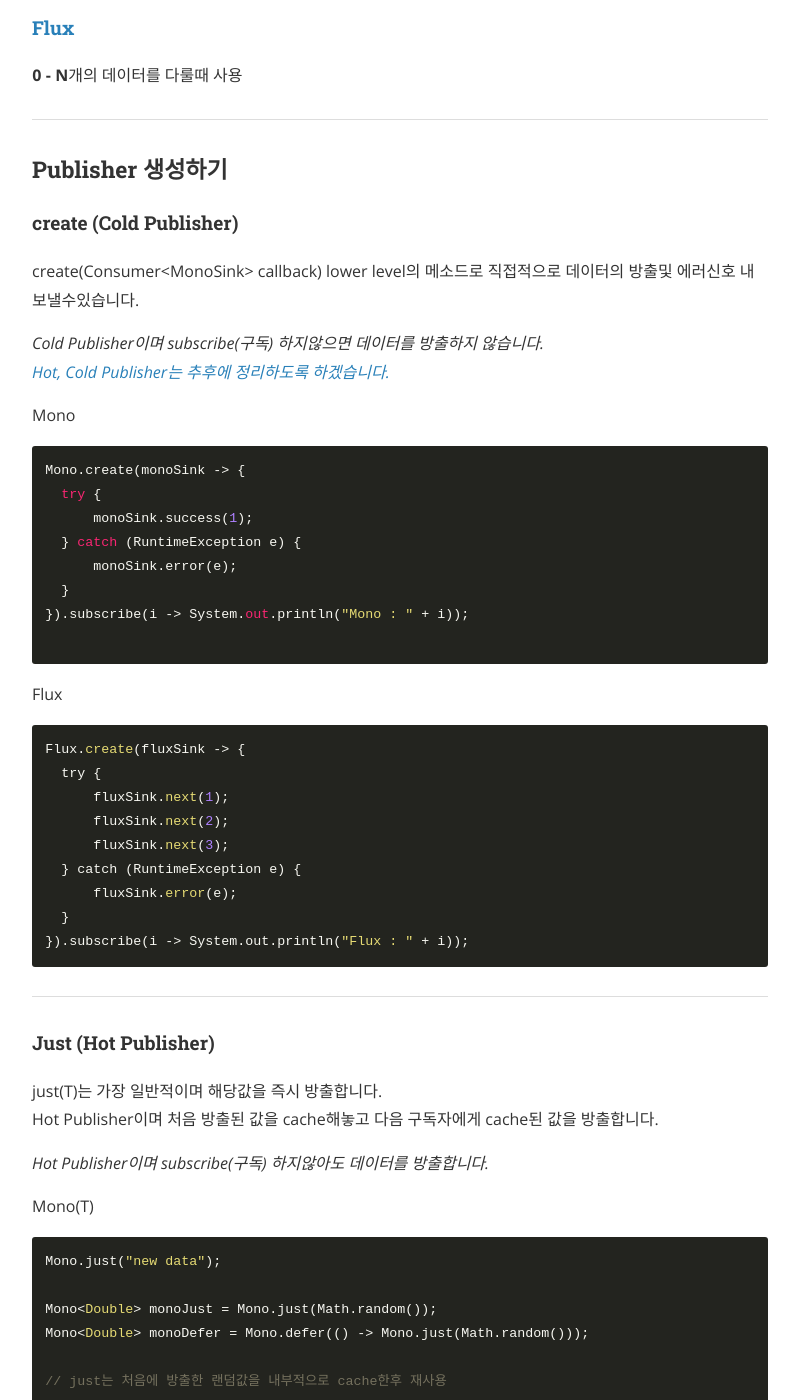
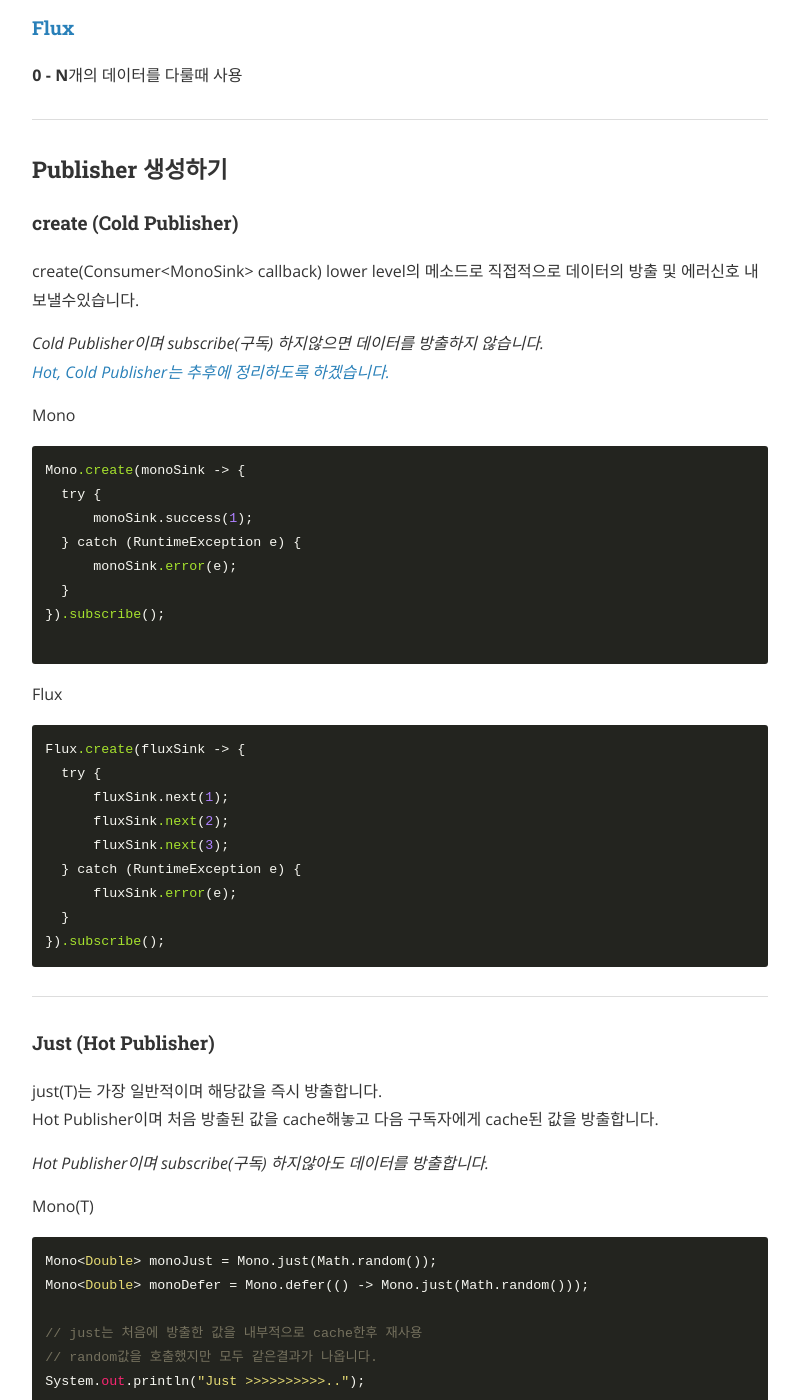
Before and after one commit to tries1/tries1.github.io, a Jekyll site: the page built from _posts/webflux/2020-01-28-spring_webflux_1.md, in a window 1280 px wide and 1400 px high, scrolled down 1000 px. Shown: the whole window, without its empty margins (240-1039 px from the left). Built offline with Jekyll 4.4.1, drawn with Linux system fonts in a browser that asks for light colours; nearby versions of some CDN libraries; comment, search, counter and statistics services are not loaded; some of the changed text lies outside the part shown.

Commit message:
오타 및 내용 수정

````diff
--- a/_posts/webflux/2020-01-28-spring_webflux_1.md
+++ b/_posts/webflux/2020-01-28-spring_webflux_1.md
@@ -31,7 +31,7 @@ Spring과 함께 **Pivotal**에서 관리되고있으며, [Reactive streams inte
 #### create (Cold Publisher)
 
 create(Consumer<MonoSink<T>> callback) lower level의 메소드로
-직접적으로 데이터의 방출및 에러신호 내보낼수있습니다.
+직접적으로 데이터의 방출 및 에러신호 내보낼수있습니다.
 
 *Cold Publisher이며 subscribe(구독) 하지않으면 데이터를 방출하지 않습니다.*
 *[Hot, Cold Publisher는 추후에 정리하도록 하겠습니다.](https://projectreactor.io/docs/core/release/reference/#reactor.hotCold)*
@@ -44,7 +44,7 @@ Mono.create(monoSink -> {
   } catch (RuntimeException e) {
       monoSink.error(e);
   }
-}).subscribe(i -> System.out.println("Mono : " + i));
+}).subscribe();
 
 ```
 
@@ -58,7 +58,7 @@ Flux.create(fluxSink -> {
   } catch (RuntimeException e) {
       fluxSink.error(e);
   }
-}).subscribe(i -> System.out.println("Flux : " + i));
+}).subscribe();
 ```
 
 ---
@@ -71,18 +71,18 @@ Hot Publisher이며 처음 방출된 값을 cache해놓고 다음 구독자에
 
 Mono(T)
 ```java
-Mono.just("new data");
-
 Mono<Double> monoJust = Mono.just(Math.random());
 Mono<Double> monoDefer = Mono.defer(() -> Mono.just(Math.random()));
 
-// just는 처음에 방출한 랜덤값을 내부적으로 cache한후 재사용
+// just는 처음에 방출한 값을 내부적으로 cache한후 재사용
+// random값을 호출했지만 모두 같은결과가 나옵니다.
 System.out.println("Just >>>>>>>>>>..");
 monoJust.subscribe(System.out::println);
 monoJust.subscribe(System.out::println);
 monoJust.subscribe(System.out::println);
 
-// defer는 매번 새로운 랜덤값을 방출
+// defer는 매번 새로운 값을 방출
+// defer를 사용하여 Hot Publisher를 Cold Publisher로 변경하는 방법이기도 합니다.
 System.out.println("Defer >>>>>>>>>>..");
 monoDefer.subscribe(System.out::println);
 monoDefer.subscribe(System.out::println);
@@ -90,8 +90,14 @@ monoDefer.subscribe(System.out::println);
 ```
 
 Flux(T... data)
+
+Hot, Cold Publisher의 성격은 동일하며,
+아래는 Flux의 just의 간단한 사용법입니다.
 ```java
-Flux.just("new data1", "new data2", "new data3", "new data4");
+// 1, 2, 3, 4, 5를 순서대로 방출
+Flux
+.just(1, 2, 3, 4, 5)
+.subscribe(System.out::println);
 ```
 
 ---
````
